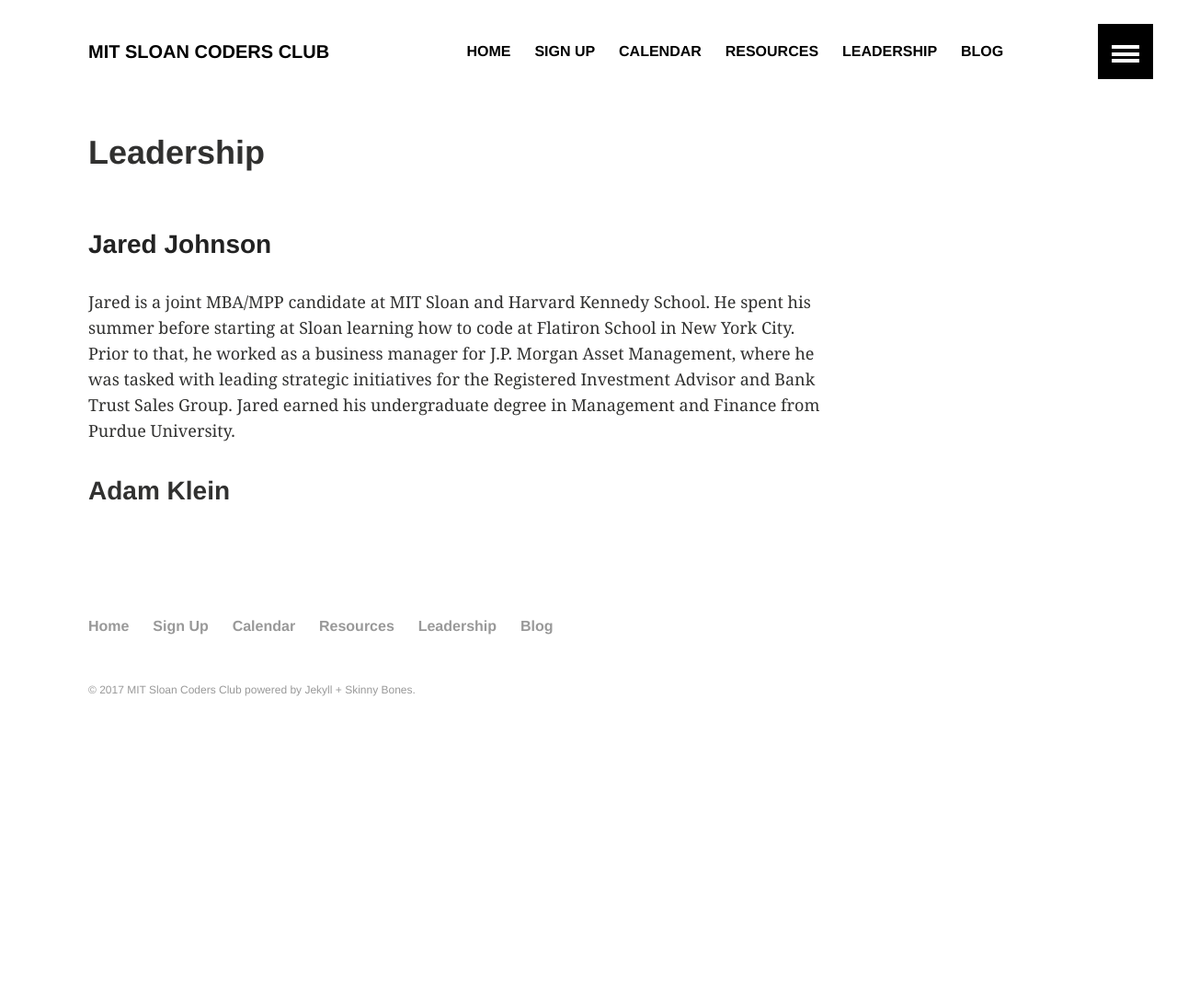
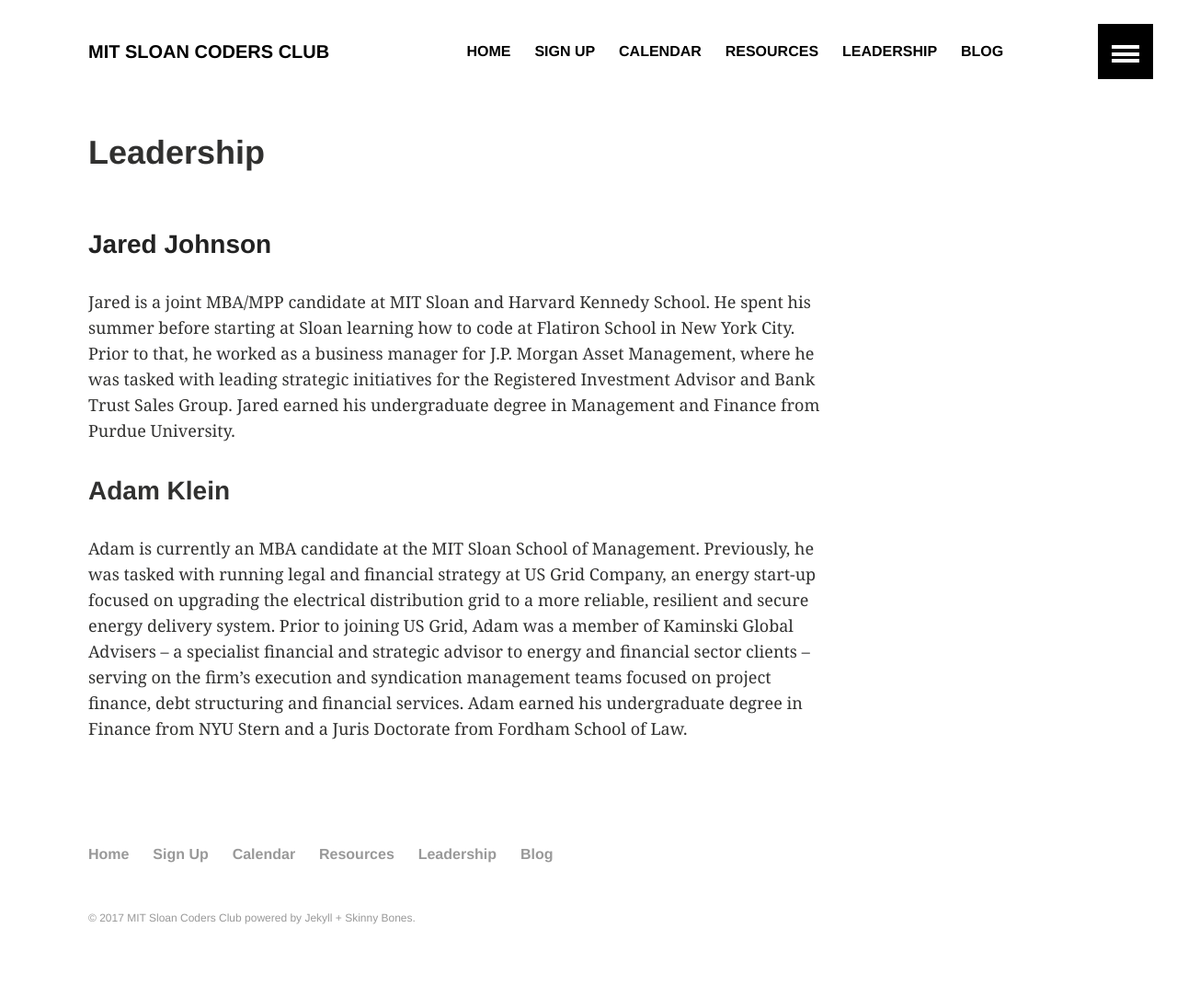
Before and after one commit to MITSloanCoders/MITSloanCoders.github.io, a Jekyll site: the page built from _pages/leadership.md, in a window 1280 px wide. Shown: the whole page at 92% size. Built offline with Jekyll 4.4.1, drawn with Linux system fonts in a browser that asks for light colours; before the commit the page ends 900 px from its top, so only the background shows below that.

Commit message:
adam bio

```diff
--- a/_pages/leadership.md
+++ b/_pages/leadership.md
@@ -8,3 +8,6 @@
 Jared is a joint MBA/MPP candidate at MIT Sloan and Harvard Kennedy School. He spent his summer before starting at Sloan learning how to code at Flatiron School in New York City. Prior to that, he worked as a business manager for J.P. Morgan Asset Management, where he was tasked with leading strategic initiatives for the Registered Investment Advisor and Bank Trust Sales Group. Jared earned his undergraduate degree in Management and Finance from Purdue University.
 
 ### Adam Klein
+
+Adam is currently an MBA candidate at the MIT Sloan School of Management. Previously,
+he was tasked with running legal and financial strategy at US Grid Company, an energy start-up focused on upgrading the electrical distribution grid to a more reliable, resilient and secure energy delivery system. Prior to joining US Grid, Adam was a member of Kaminski Global Advisers -- a specialist financial and strategic advisor to energy and financial sector clients -- serving on the firm’s execution and syndication management teams focused on project finance, debt structuring and financial services. Adam earned his undergraduate degree in Finance from NYU Stern and a Juris Doctorate from Fordham School of Law.
```
